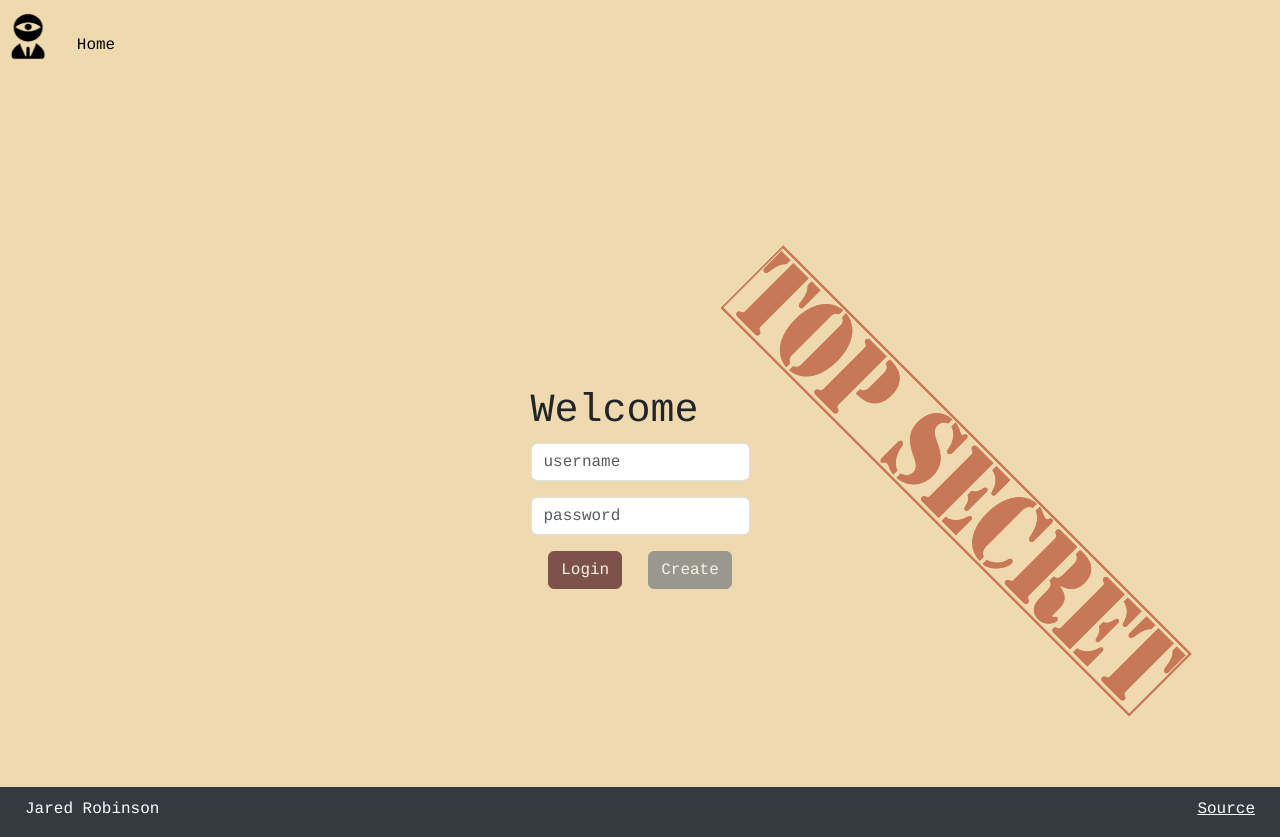
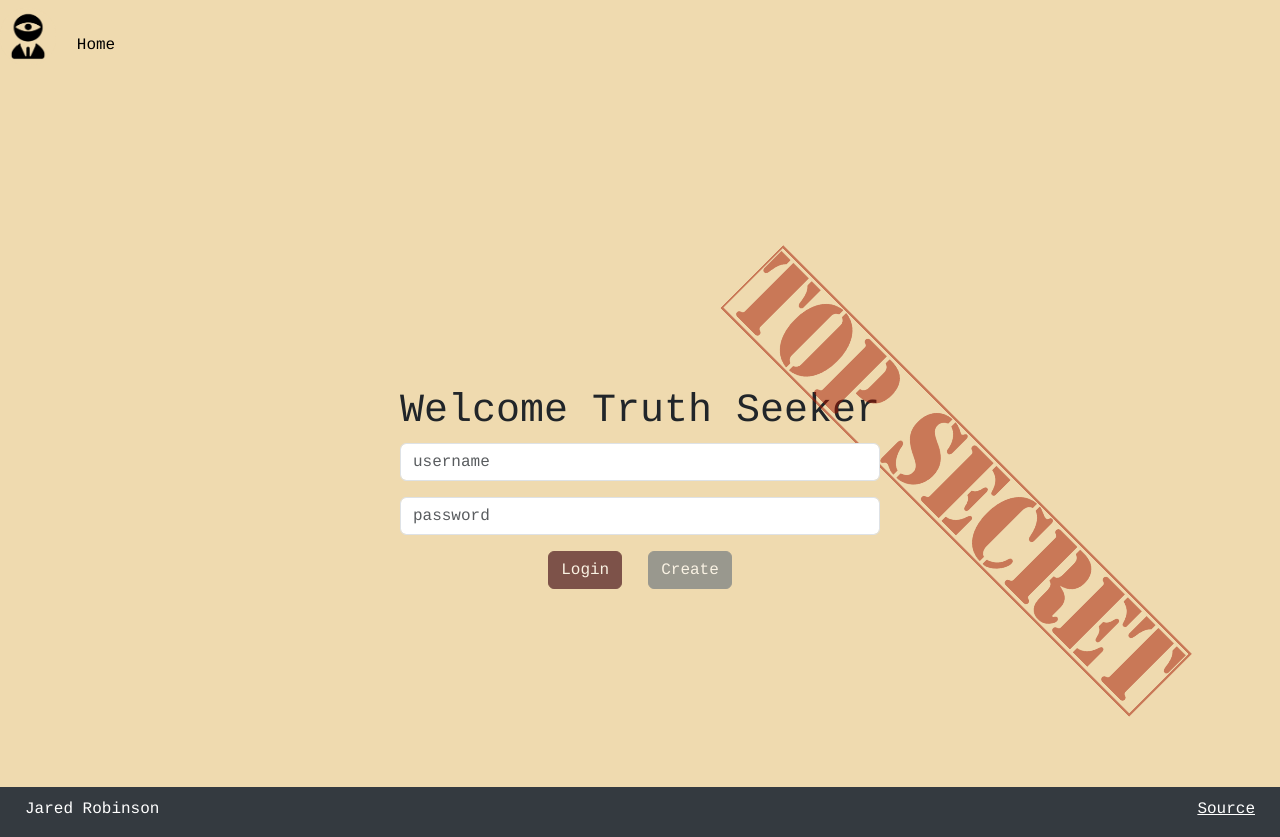
Before and after one commit to jarobinson-121/startup, a React (Vite) app: page / in a window 1280 px wide. Built offline with nearby package versions, Linux system fonts and the light colour scheme.

Commit message:
Update: Fixed Login Problem with inconsistent naming changes.

```diff
--- a/src/login/login.jsx
+++ b/src/login/login.jsx
@@ -8,7 +8,7 @@ export function Login({ userName, authState, onAuthChange }) {
   return (
     <main>
       <div>
-        {authState !== AuthState.Unknown && <h1>Welcome</h1>}
+        {authState !== AuthState.Unknown && <h1>Welcome Truth Seeker</h1>}
         {authState === AuthState.Authenticated && (
           <Authenticated userName={userName} onLogout={() => onAuthChange(userName, AuthState.Unauthenticated)} />
         )}
```
